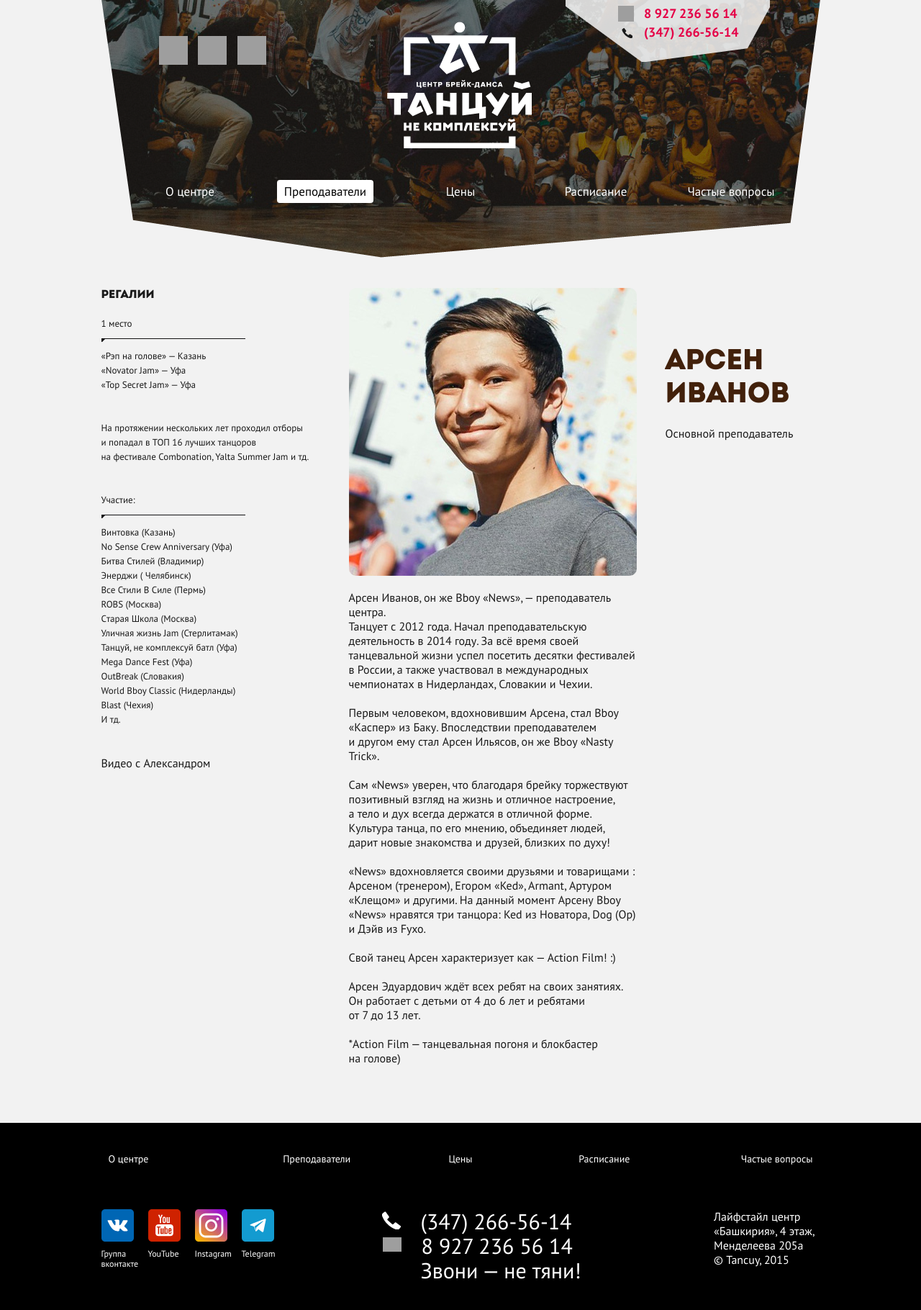
After one commit to lcdswat/tancuy, a PHP site: page /teachers/arsen-ivanov in a window 1280 px wide. The commit adds this page. Shown: the whole page at 72% size. Run offline with PHP 8.4, Linux system fonts and the light colour scheme; some libraries are stand-ins or nearby versions; grey boxes are pictures that could not be loaded.

Commit message:
dobavil arsena prepoda

```diff
--- /dev/null
+++ b/teachers/arsen-ivanov.php
@@ -0,0 +1,94 @@
+<!DOCTYPE HTML PUBLIC "-//W3C//DTD HTML 4.01 Transitional//EN" "http://www.w3.org/TR/html4/loose.dtd">
+<html>
+	<head>
+		<?php include($_SERVER['DOCUMENT_ROOT'].'/includes/head.html'); ?>
+		<title>Преподаватель Александр Маркелов</title>
+	</head>
+<body>
+<style type="text/css">#active-teachers {<?php include($_SERVER['DOCUMENT_ROOT'].'/includes/active-menu.html'); ?>}</style>
+<div class="wrapper">
+<?php include($_SERVER['DOCUMENT_ROOT'].'/includes/header.html'); ?>
+	<br><br>
+	<div class="grid">
+		<div id="regalia-main">
+			<span>Регалии</span>
+			<div class="city" style="width: 294px;">
+				<p>1 место</p>
+				«Рэп на голове» — Казань<br>
+				«Novator Jam» — Уфа<br>
+				«Top Secret Jam» — Уфа
+			</div>
+
+			<div class="city" style="width: 294px;">
+			На протяжении нескольких лет проходил отборы и&nbsp;попадал в&nbsp;ТОП&nbsp;16 лучших танцоров на&nbsp;фестивале Combonation, Yalta Summer Jam&nbsp;и&nbsp;тд.
+			</div>
+
+			<div class="city" style="width: 294px;">
+				<p>Участие:</p>
+				Винтовка (Казань)<br>
+				No Sense Crew Anniversary (Уфа)<br>
+				Битва Стилей (Владимир)<br>
+				Энерджи ( Челябинск)<br>
+				Все Стили В Силе (Пермь)<br>
+				ROBS (Москва)<br>
+				Cтарая Школа (Москва)<br>
+				Уличная жизнь Jam (Стерлитамак)<br>
+				Танцуй, не комплексуй батл (Уфа)<br>
+				Mega Dance Fest (Уфа)<br>
+				OutBreak (Cловакия)<br>
+				World Bboy Classic (Нидерланды)<br>
+				Blast (Чехия)<br>
+				И тд.
+			</div>
+
+			<div class="clean"></div>
+
+			Видео с Александром<br><br>
+			<div class="teacher-video">
+				<iframe width="294" height="165" src="https://www.youtube.com/embed/TRkjPOBD-v8" frameborder="0" allow="accelerometer; autoplay; encrypted-media; gyroscope; picture-in-picture" allowfullscreen></iframe>
+			</div>
+			<div class="clean"></div>
+		</div>
+
+		<div class="teacher-photo">
+			<img src="/images/arsen-400x400.jpg"><br><br>
+
+			Арсен Иванов, он же Bboy «News», — преподаватель центра.<br>
+			Танцует с 2012 года. Начал преподавательскую деятельность в 2014 году. За всё время своей танцевальной жизни успел посетить десятки фестивалей в России, а также участвовал в международных чемпионатах в Нидерландах, Словакии и Чехии.<br><br>
+
+			Первым человеком, вдохновившим Арсена, стал Bboy «Каспер» из Баку. Впоследствии преподавателем и другом ему стал Арсен Ильясов, он же Bboy «Nasty Trick».<br><br>
+
+			Сам «News» уверен, что благодаря брейку торжествуют позитивный взгляд на жизнь и отличное настроение, а тело и дух всегда держатся в отличной форме. Культура танца, по его мнению, объединяет людей, дарит новые знакомства и друзей, близких по духу!<br><br>
+
+			«News» вдохновляется своими друзьями и товарищами : Арсеном (тренером), Егором «Ked», Armant, Артуром «Клещом» и другими. На данный момент Арсену Bboy «News» нравятся три танцора: Ked из Новатора, Dog (Op) и Дэйв из Fyxo.<br><br>
+
+			Свой танец Арсен характеризует как — Action Film! :)<br><br>
+
+			Арсен Эдуардович ждёт всех ребят на своих занятиях. Он работает с детьми от 4 до 6 лет и ребятами от 7 до 13 лет.<br><br>
+
+			*Аction Film — танцевальная погоня и блокбастер на голове)<br><br><br><br><br>
+
+		</div>
+
+		<div class="teacher-name" id="markel">
+			<br><br><br><br>
+			<span>Арсен</span><br><span>Иванов	</span><br>
+			<br>Основной преподаватель<br>
+<!-- 			<div class="motto">
+				<span>Девиз:</span><br>
+				<span>Танцуй, не комплексуй!</span>
+			</div> -->
+		</div>
+
+		<div class="clean"></div>
+
+	</div>
+
+<div class="footerPush"></div>
+</div>
+
+<!-- Футер -->
+<?php include($_SERVER['DOCUMENT_ROOT'].'/includes/footer.html'); ?>
+
+</body>
+</html>
```
Also changed, not shown: teachers/index.php (+6 -1 lines), images/._arsen-240x240.jpg (added), images/._arsen-400x400.jpg (added), images/arsen-240x240.jpg (added), images/arsen-400x400.jpg (added), 3 other files.
